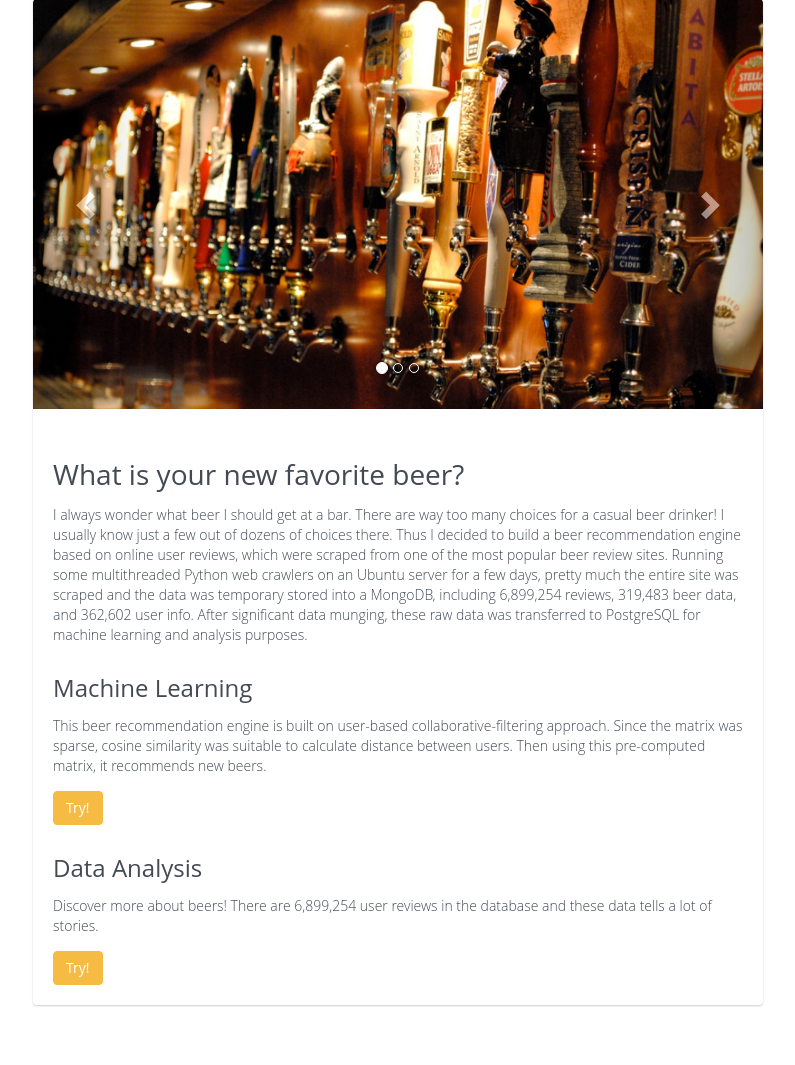
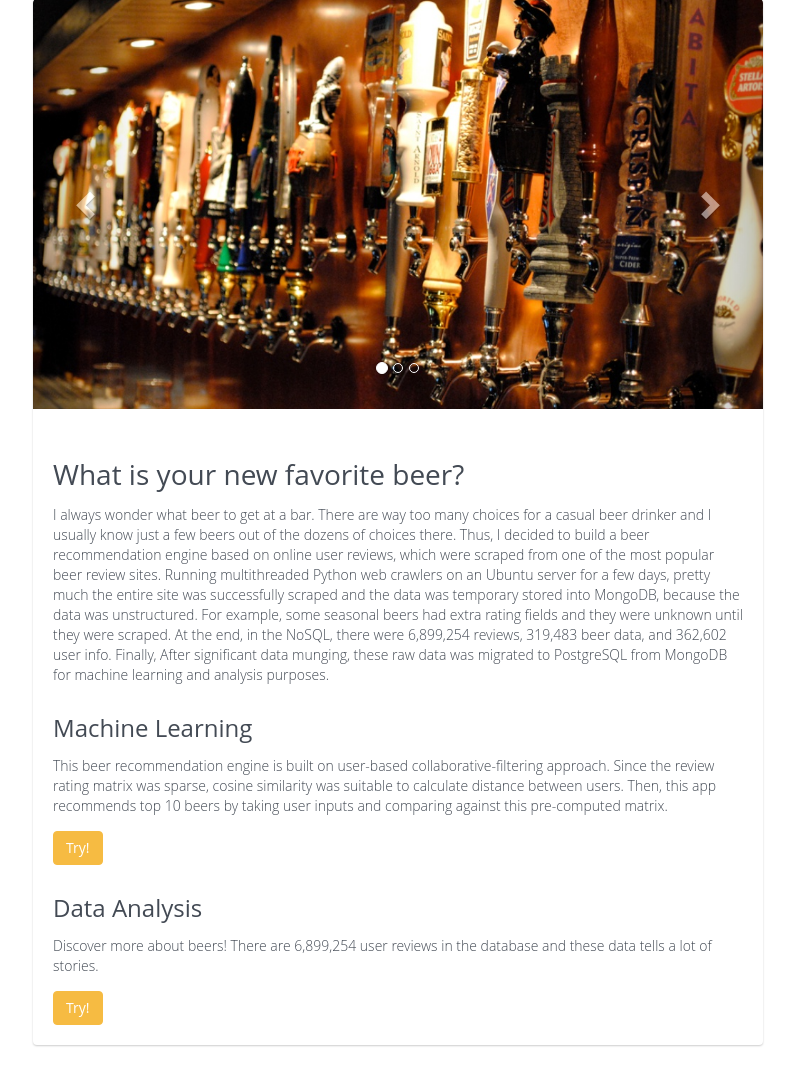
Before and after one commit to ek-ok/beer_recommender, a Flask app: page / in a window 1280 px wide. Shown: the part 73-1138 px from the top of the page, without its empty margins (52-847 px from the left). Before the commit the page ends 1080 px from the top, so only its background shows below. Run offline with Flask 2, Linux system fonts and the light colour scheme; some libraries are stand-ins or nearby versions.

Commit message:
changeing the wording for index page

```diff
--- a/recommender/templates/index.html
+++ b/recommender/templates/index.html
@@ -26,20 +26,17 @@
         <div class="jumbotron-contents">
             <h1 class="cover-heading">What is your new favorite beer?</h1>
             <p>
-                I always wonder what beer I should get at a bar. There are way too many choices for a casual beer
-                drinker! I usually know just a few out of dozens of choices there. Thus I decided to build a beer
-                recommendation engine based on online user reviews, which were scraped from one of the most popular beer
-                review sites. Running some multithreaded Python web crawlers on an Ubuntu server for a few days, pretty
-                much the entire site was scraped and the data was temporary stored into a MongoDB, including 6,899,254
-                reviews, 319,483 beer data, and 362,602 user info. After significant data munging, these raw data was
-                transferred to PostgreSQL for machine learning and analysis purposes.
+                I always wonder what beer to get at a bar. There are way too many choices for a casual beer
+                drinker and I usually know just a few beers out of the dozens of choices there. Thus, I decided to build
+                a beer recommendation engine based on online user reviews, which were scraped from one of the most
+                popular beer review sites. Running multithreaded Python web crawlers on an Ubuntu server for a few days, pretty much the entire site was successfully scraped and the data was temporary stored into MongoDB, because the data was unstructured. For example, some seasonal beers had extra rating fields and they were unknown until they were scraped. At the end, in the NoSQL, there were 6,899,254 reviews, 319,483 beer data, and 362,602 user info. Finally, After significant data munging, these raw data was migrated to PostgreSQL from MongoDB for machine learning and analysis purposes.
             </p>
 
             <h2>Machine Learning</h2>
             <p>
                 This beer recommendation engine is built on user-based collaborative-filtering approach. Since
-                the matrix was sparse, cosine similarity was suitable to calculate distance between users. Then using
-                this pre-computed matrix, it recommends new beers.
+                the review rating matrix was sparse, cosine similarity was suitable to calculate distance between users.
+                Then, this app recommends top 10 beers by taking user inputs and comparing against this pre-computed matrix.
             </p>
 
             <form action="/recommend"><button class="btn btn-warning" type="submit">Try!</button></form>
```
